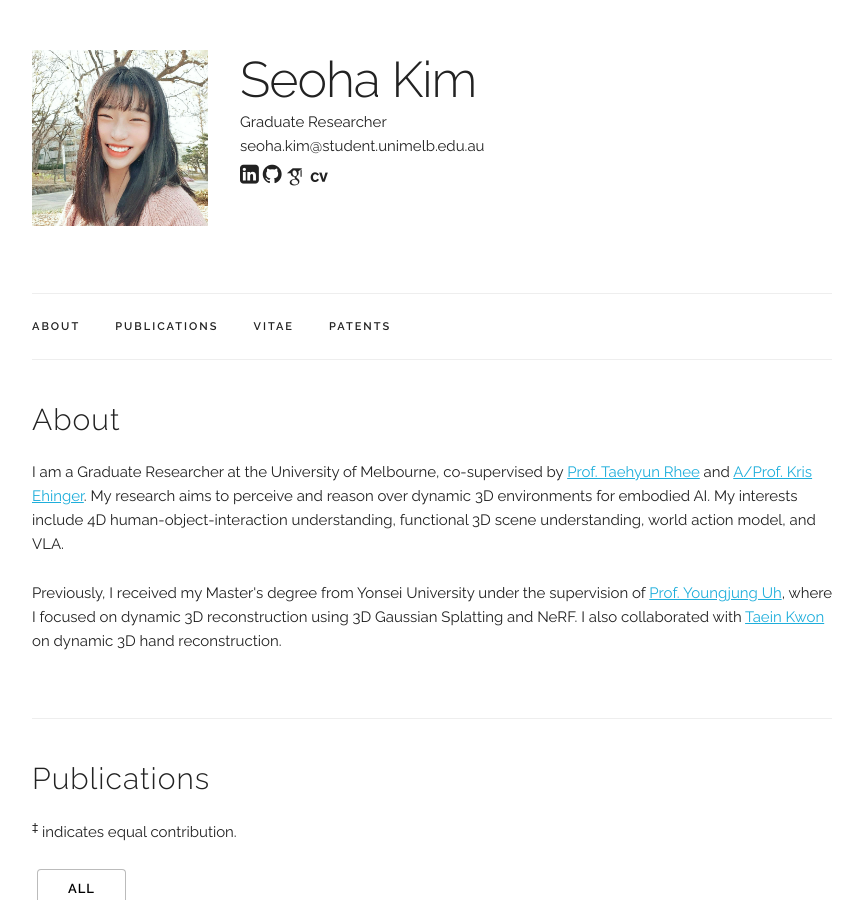
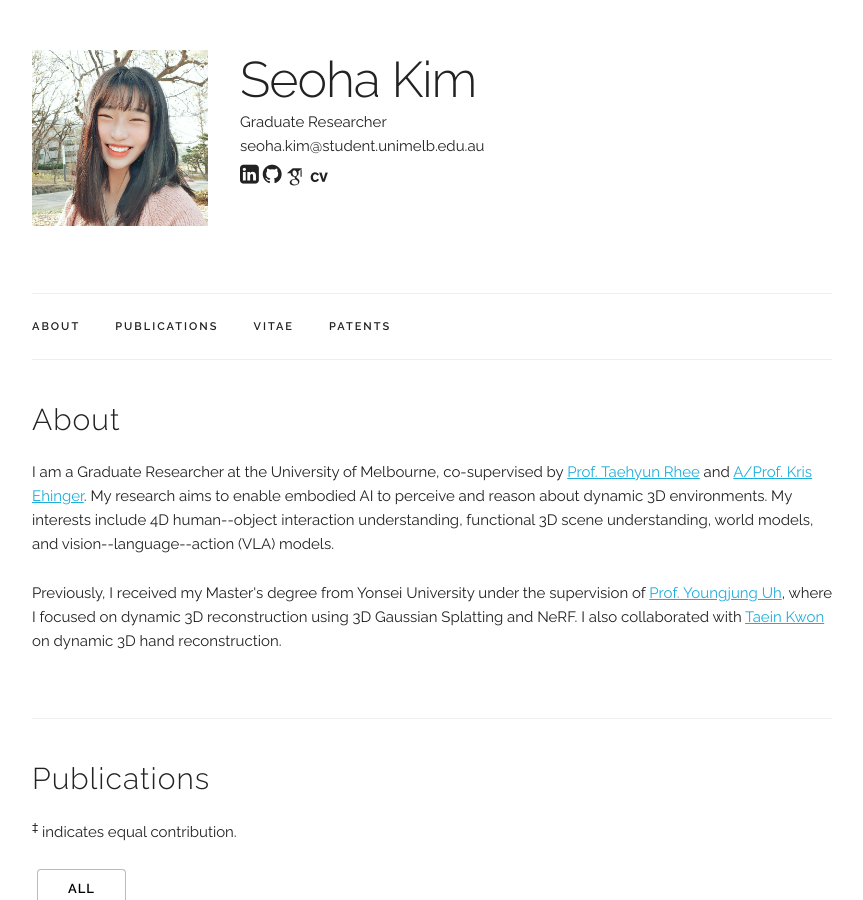
Before and after one commit to seoha-kim/seoha-kim.github.io, a Jekyll site: the page built from index.html, in a window 1280 px wide and 900 px high. Shown: the whole window, without its empty margins (208-1071 px from the left). Built offline with Jekyll 4.4.1, drawn with Linux system fonts in a browser that asks for light colours; some web fonts are replaced.

Commit message:
Update index.html

```diff
--- a/index.html
+++ b/index.html
@@ -6,7 +6,7 @@ title: Home
 <div class="docs-section" id="bio">
   <h4>About</h4>
 <p>I am a Graduate Researcher at the University of Melbourne, co-supervised by <a href="https://findanexpert.unimelb.edu.au/profile/1084098-taehyun-rhee">Prof. Taehyun Rhee</a> and <a href="http://www.kehinger.com/">A/Prof. Kris Ehinger</a>.
-  My research aims to perceive and reason over dynamic 3D environments for embodied AI. My interests include 4D human-object-interaction understanding, functional 3D scene understanding, world action model, and VLA.</p>
+  My research aims to enable embodied AI to perceive and reason about dynamic 3D environments. My interests include 4D human--object interaction understanding, functional 3D scene understanding, world models, and vision--language--action (VLA) models.</p>
 
 <p>Previously, I received my Master's degree from Yonsei University under the supervision of <a href="https://vilab.yonsei.ac.kr/members/professor">Prof. Youngjung Uh</a>,
   where I focused on dynamic 3D reconstruction using 3D Gaussian Splatting and NeRF.
```
